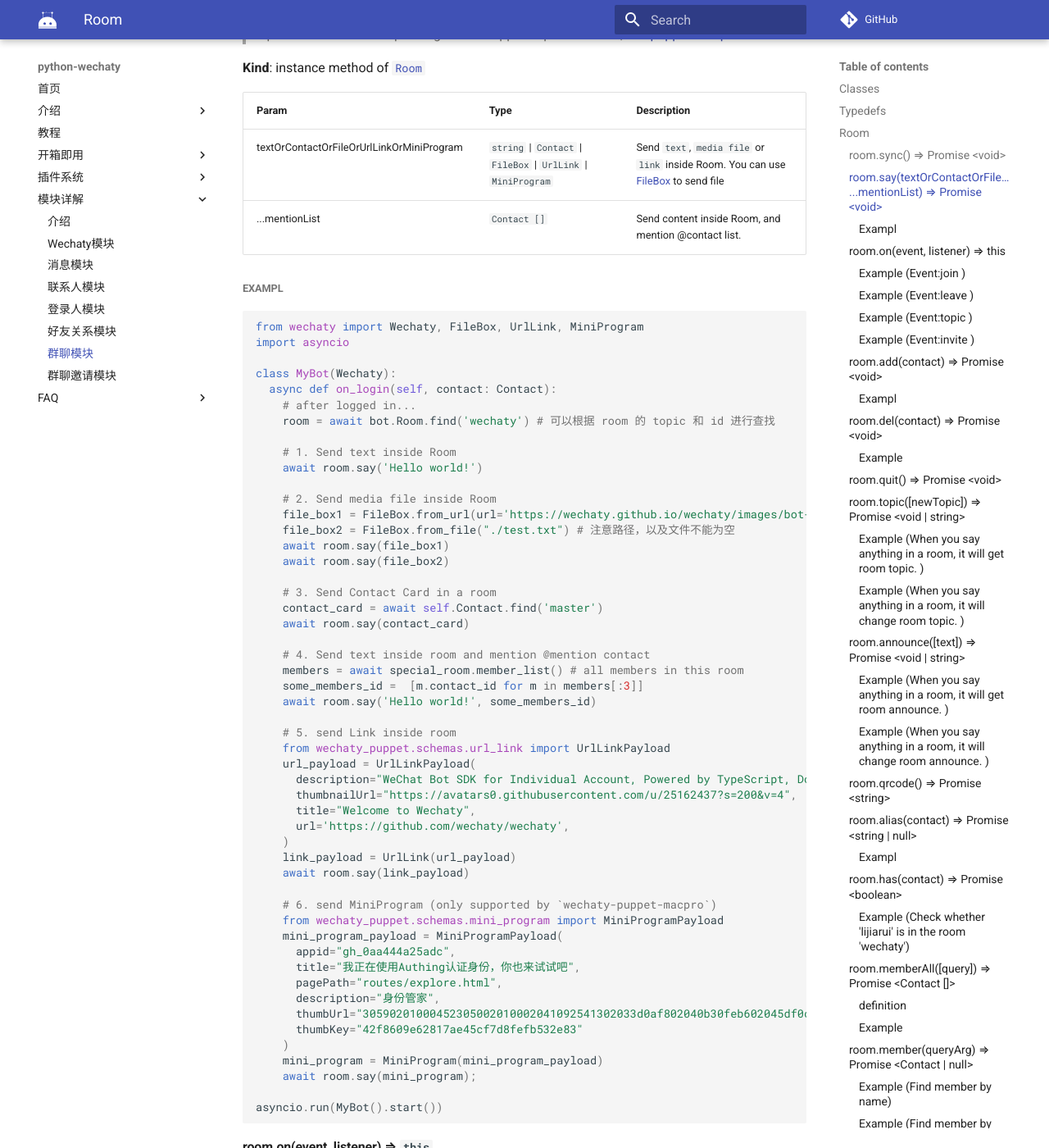
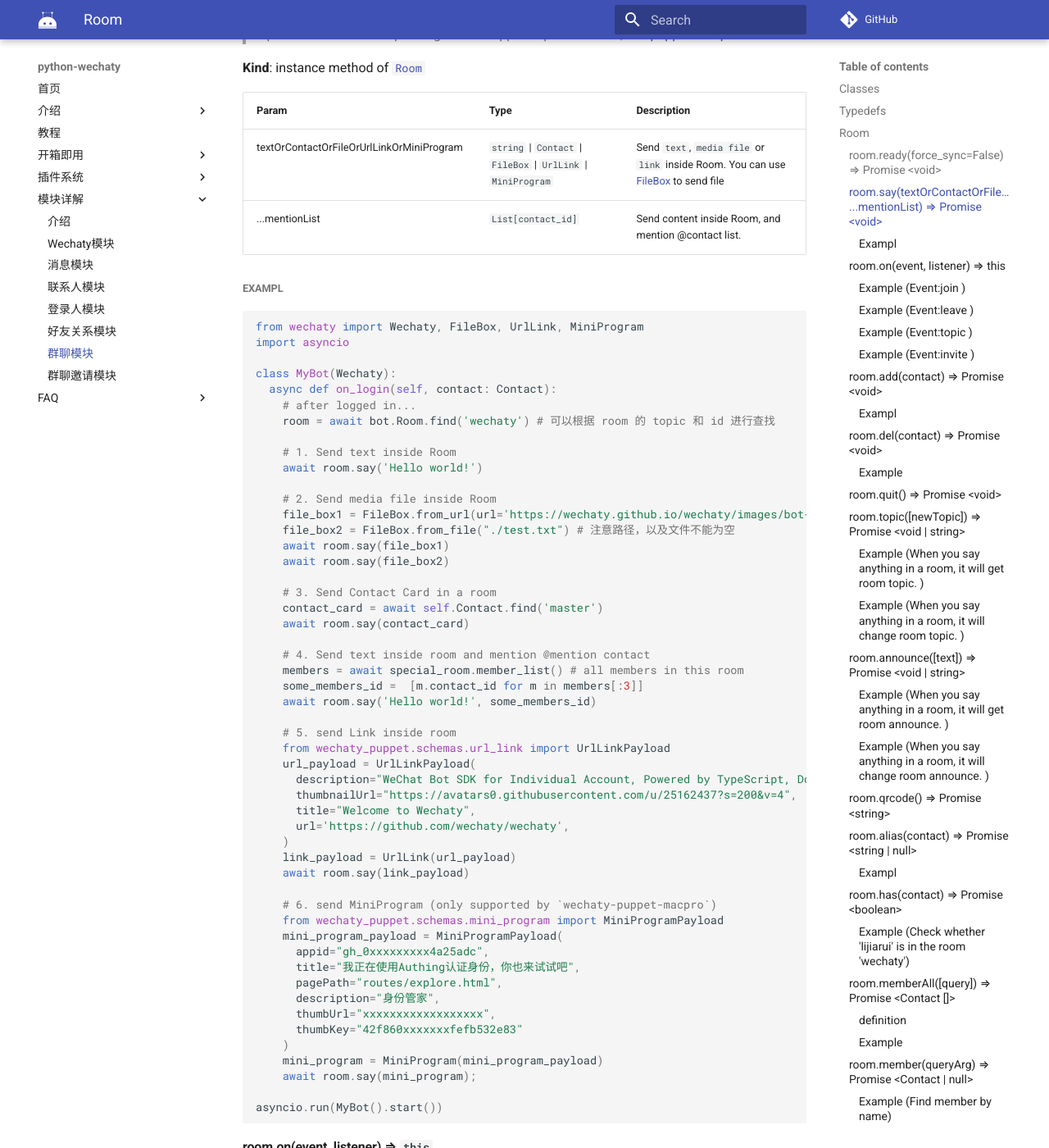
Before and after one commit to wechaty/python-wechaty, an MkDocs documentation site: the page built from docs/references/room.md, in a window 1280 px wide and 1400 px high, scrolled down 1991 px. Shown: the whole window at 82% size. Built offline with MkDocs 1.6.1 and Material for MkDocs 9.7.7, drawn with Linux system fonts in a browser that asks for light colours; comment, search, counter and statistics services are not loaded; some of the changed text lies outside the part shown.

Commit message:
update some example

````diff
--- a/docs/references/room.md
+++ b/docs/references/room.md
@@ -38,18 +38,18 @@ All wechat rooms\(groups\) will be encapsulated as a Room.
 
 * [Room](room.md#Room)
   * _instance_
-    * [.sync\(\)](room.md#Room+sync) ⇒ `Promise <void>`
-    * [.say\(textOrContactOrFileOrUrl, ...mentionList\)](room.md#Room+say) ⇒ `Promise <void>`
+    * [.ready\(force_sync=False\)](room.md#Room+ready) ⇒ `Promise <void>`
+    * [.say\(textOrContactOrFileOrUrl, mention_ids\)](room.md#Room+say) ⇒ `Promise <void>`
     * [.on\(event, listener\)](room.md#Room+on) ⇒ `Room`
     * [.add\(contact\)](room.md#Room+add) ⇒ `Promise <void>`
-    * [.del\(contact\)](room.md#Room+del) ⇒ `Promise <void>`
+    * [.delete\(contact\)](room.md#Room+delete) ⇒ `Promise <void>`
     * [.quit\(\)](room.md#Room+quit) ⇒ `Promise <void>`
     * [.topic\(\[newTopic\]\)](room.md#Room+topic) ⇒ `Promise <void | string>`
     * [.announce\(\[text\]\)](room.md#Room+announce) ⇒ `Promise <void | string>`
-    * [.qrcode\(\)](room.md#Room+qrcode) ⇒ `Promise <string>`
+    * [.qr_code\(\)](room.md#Room+qr_code) ⇒ `Promise <string>`
     * [.alias\(contact\)](room.md#Room+alias) ⇒ `Promise <null | string>`
     * [.has\(contact\)](room.md#Room+has) ⇒ `Promise <boolean>`
-    * [.memberAll\(\[query\]\)](room.md#Room+memberAll) ⇒ `Promise <Contact []>`
+    * [.member_list\(\[query\]\)](room.md#Room+member_list) ⇒ `Promise <Contact []>`
     * [.member\(queryArg\)](room.md#Room+member) ⇒ `Promise <Contact | null>`
     * [.owner\(\)](room.md#Room+owner) ⇒ `Contact` \| `null`
     * [.avatar\(\)](room.md#room-owner-contact-or-null) ⇒ `Promise <FileBox>`
@@ -58,14 +58,14 @@ All wechat rooms\(groups\) will be encapsulated as a Room.
     * [.findAll\(\[query\]\)](room.md#Room.findAll) ⇒ `Promise <Room []>`
     * [.find\(query\)](room.md#Room.find) ⇒ `Promise <Room | null>`
 
-### room.sync\(\) ⇒ `Promise <void>`
+### room.ready\(force_sync=False\) ⇒ `Promise <void>`
 
-使用 lowlevel API 强制同步 `Room` 的数据。
+同步 `Room` 的数据。
 
 **Kind**: instance method of [`Room`](room.md#Room) **Example**
 
 ```python
-await room.sync()
+await room.ready()
 ```
 
 ### room.say\(textOrContactOrFileOrUrlLinkOrMiniProgram, ...mentionList\) ⇒ `Promise <void>`
@@ -79,7 +79,7 @@ await room.sync()
 | Param | Type | Description |
 | :--- | :--- | :--- |
 | textOrContactOrFileOrUrlLinkOrMiniProgram | `string` \| `Contact` \| `FileBox` \| `UrlLink` \| `MiniProgram` | Send `text`, `media file` or `link` inside Room.   You can use [FileBox](https://www.npmjs.com/package/file-box) to send file |
-| ...mentionList | `Contact []` | Send content inside Room, and mention @contact list. |
+| ...mentionList | `List[contact_id]` | Send content inside Room, and mention @contact list. |
 
 #### Exampl
 ```python
@@ -123,12 +123,12 @@ class MyBot(Wechaty):
     # 6. send MiniProgram (only supported by `wechaty-puppet-macpro`)
     from wechaty_puppet.schemas.mini_program import MiniProgramPayload
     mini_program_payload = MiniProgramPayload(
-      appid="gh_0aa444a25adc",
+      appid="gh_0xxxxxxxxx4a25adc",
       title="我正在使用Authing认证身份，你也来试试吧",
       pagePath="routes/explore.html",
       description="身份管家",
-      thumbUrl="30590201000452305002010002041092541302033d0af802040b30feb602045df0c2c5042b777875706c6f61645f31373533353339353230344063686174726f6f6d3131355f313537363035393538390204010400030201000400",
-      thumbKey="42f8609e62817ae45cf7d8fefb532e83"
+      thumbUrl="xxxxxxxxxxxxxxxxxx",
+      thumbKey="42f860xxxxxxxfefb532e83"
     )
     mini_program = MiniProgram(mini_program_payload)
     await room.say(mini_program);
````
